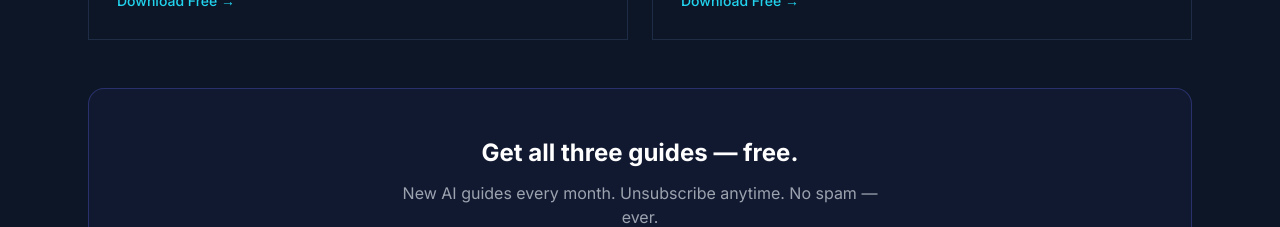
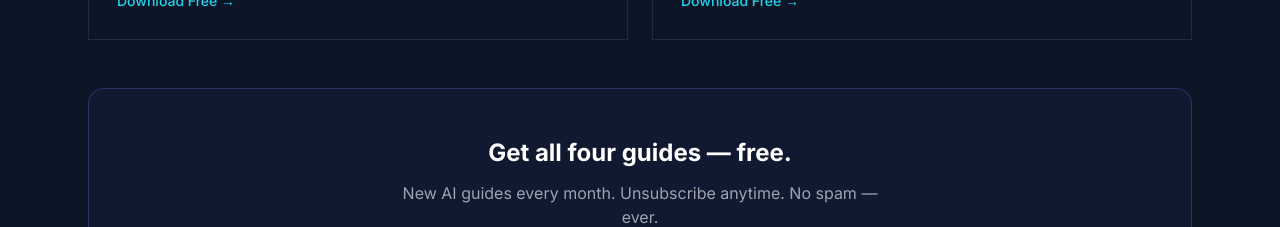
Before and after one commit to VidhyaSiva/cliqai-website, a Next.js app: page /coaching in a window 1280 px wide. Shown: the part 2780-3007 px from the top of the page. Built offline with nearby package versions, Linux system fonts and the light colour scheme.

Commit message:
fix: use Link component for discovery call nav button

```diff
--- a/app/coaching/CoachingClient.tsx
+++ b/app/coaching/CoachingClient.tsx
@@ -320,7 +320,7 @@ export default function CoachingClient() {
               className="mt-12 rounded-2xl border border-brand-indigo/30 bg-brand-indigo/5 p-8 md:p-12 text-center"
             >
               <h3 className="text-2xl font-bold text-white mb-3">
-                Get all three guides — free.
+                Get all four guides — free.
               </h3>
               <p className="text-gray-400 mb-8 max-w-lg mx-auto">
                 New AI guides every month. Unsubscribe anytime. No spam — ever.
```
